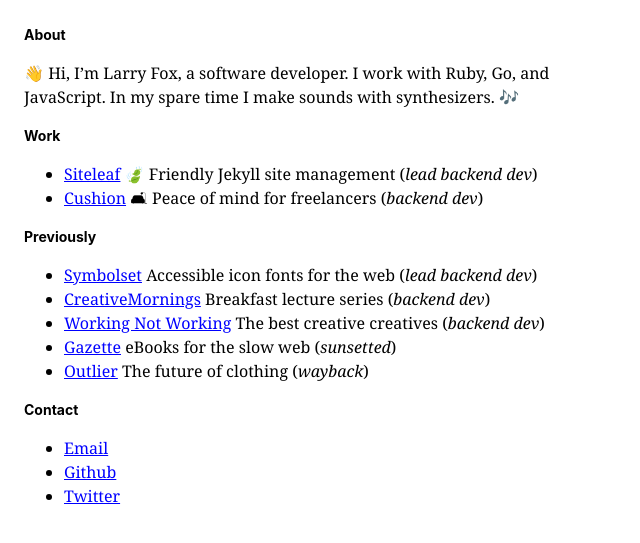
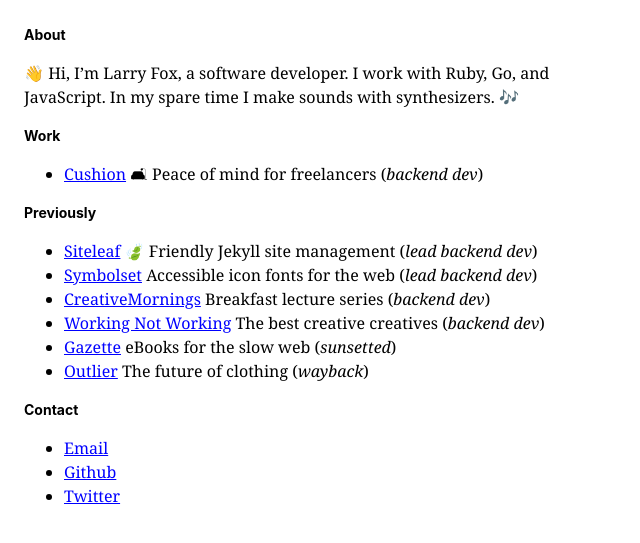
Before and after one commit to larryfox/website, a Jekyll site: the page built from index.md, in a window 1280 px wide. Shown: the top 543 px of the page, without its empty margins (0-640 px from the left). Built offline with Jekyll 4.4.1, drawn with Linux system fonts in a browser that asks for light colours.

```diff
--- a/index.md
+++ b/index.md
@@ -9,11 +9,11 @@ layout: default
 
 ## Work
 
-- [Siteleaf](http://siteleaf.com) 🍃 Friendly Jekyll site management (_lead backend dev_)
 - [Cushion](http://cushionapp.com) 🛋 Peace of mind for freelancers (_backend dev_)
 
 ## Previously
 
+- [Siteleaf](http://siteleaf.com) 🍃 Friendly Jekyll site management (_lead backend dev_)
 - [Symbolset](http://symbolset.com) Accessible icon fonts for the web (_lead backend dev_)
 - [CreativeMornings](http://creativemornings.com) Breakfast lecture series (_backend dev_)
 - [Working Not Working](http://workingnotworking.com) The best creative creatives (_backend dev_)
```
